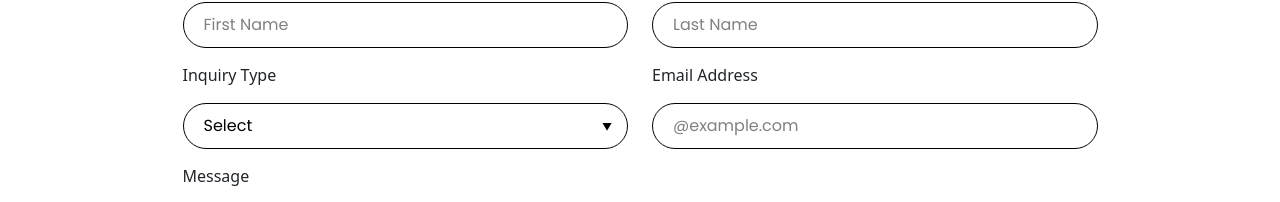
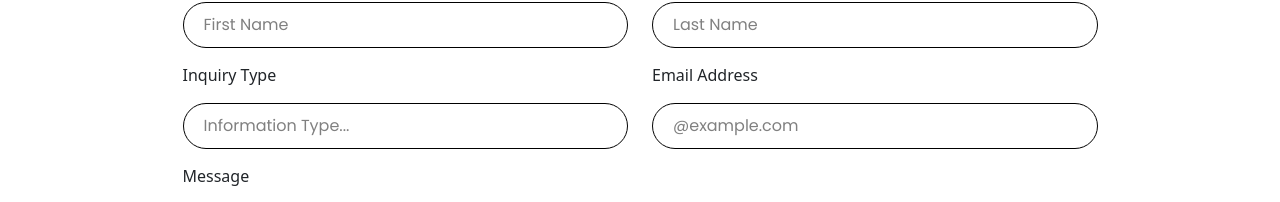
Before and after one commit to SSukhvant/Landing-Page, a React (Create React App) app: page / in a window 1280 px wide. Shown: the part 3434-3636 px from the top of the page. Built offline with nearby package versions, Linux system fonts and the light colour scheme.

Commit message:
initial commit

```diff
--- /dev/null
+++ b/src/components/Contact/AutoComplete.js
@@ -0,0 +1,89 @@
+import { useState } from "react";
+import './Contact.scss';
+
+const AutoComplete = ({ data }) => {
+
+  const [suggestions, setSuggestions] = useState([]);
+  const [suggestionIndex, setSuggestionIndex] = useState(0);
+  const [suggestionsActive, setSuggestionsActive] = useState(false);
+  const [value, setValue] = useState("");
+
+  const handleChange = (e) => {
+    const query = e.target.value.toLowerCase();
+    setValue(query);
+    if (query.length > 1) {
+      const filterSuggestions = data.filter(
+        (suggestion) =>
+          suggestion.toLowerCase().indexOf(query) > -1
+      );
+      setSuggestions(filterSuggestions);
+      setSuggestionsActive(true);
+    } else {
+      setSuggestionsActive(false);
+    }
+  };
+
+  const handleClick = (e) => {
+    setSuggestions([]);
+    setValue(e.target.innerText);
+    setSuggestionsActive(false);
+  };
+
+  const handleKeyDown = (e) => {
+    // UP ARROW
+    if (e.keyCode === 38) {
+      if (suggestionIndex === 0) {
+        return;
+      }
+      setSuggestionIndex(suggestionIndex - 1);
+    }
+    // DOWN ARROW
+    else if (e.keyCode === 40) {
+      if (suggestionIndex - 1 === suggestions.length) {
+        return;
+      }
+      setSuggestionIndex(suggestionIndex + 1);
+    }
+    // ENTER
+    else if (e.keyCode === 13) {
+      setValue(suggestions[suggestionIndex]);
+      setSuggestionIndex(0);
+      setSuggestionsActive(false);
+    }
+  };
+
+  const Suggestions = () => {
+    return (
+      <ul className="suggestions">
+        {suggestions.map((suggestion, index) => {
+          return (
+            <li
+              className={index === suggestionIndex ? "active" : ""}
+              key={index}
+              onClick={handleClick}
+            >
+              {suggestion}
+            </li>
+          );
+        })}
+      </ul>
+    );
+  };
+
+  return (
+    <div className="autocomplete">
+      <input
+        type="text"
+        value={value}
+        onChange={handleChange}
+        onKeyDown={handleKeyDown}
+        className="form-input"
+        placeholder="Information Type..."
+      />
+      {suggestionsActive && <Suggestions />}
+    </div>
+  );
+
+};
+
+export default AutoComplete;
--- a/src/components/Contact/Contact.js
+++ b/src/components/Contact/Contact.js
@@ -1,5 +1,7 @@
 import { useState } from "react";
 import "./Contact.scss";
+import AutoComplete from "./AutoComplete";
+import { autoCompleteData } from "./Data";
 
 function Contact() {
 
@@ -7,7 +9,7 @@
     inquryType: '',
   });
 
-  const [isSelectFocused, setIsSelectFocused] = useState(false);
+  // const [isSelectFocused, setIsSelectFocused] = useState(false);
 
 
   const handleSubmit = async (e) => {
@@ -39,13 +41,13 @@
     setFormData({ ...formData, [name]: value });
   };
 
-  const handleSelectFocus = () => {
-    setIsSelectFocused(true);
-  };
+  // const handleSelectFocus = () => {
+  //   setIsSelectFocused(true);
+  // };
 
-  const handleSelectBlur = () => {
-    setIsSelectFocused(false);
-  };
+  // const handleSelectBlur = () => {
+  //   setIsSelectFocused(false);
+  // };
 
 
   return (
@@ -82,7 +84,7 @@
 
             <div className="col-12 col-md-6 form-group">
               <label htmlFor="inquiryType">Inquiry Type</label>
-              <div className={`select ${isSelectFocused ? 'focused' : ''}`}>
+{  /*            <div className={`select ${isSelectFocused ? 'focused' : ''}`}>
               <select id="inquiryType" className="form-input" name="inquryType" value={formData.inquryType}
               onChange={handleChange} onFocus={handleSelectFocus}
               onBlur={handleSelectBlur} >
@@ -91,7 +93,8 @@
                 <option value="support">Support</option>
                 <option value="sales">Sales</option>
               </select>
-              </div>
+  </div> */}
+            <AutoComplete data={autoCompleteData}/>
             </div>
 
             <div className="col-12 col-md-6 form-group">
--- a/src/components/Contact/Contact.scss
+++ b/src/components/Contact/Contact.scss
@@ -115,3 +115,26 @@
 .submit-button:hover {
   background-color: #ca2b60;
 }
+
+
+.autocomplete{
+  position: relative;
+  .suggestions{
+    position: absolute;
+    width: 100%;
+    background: #fff;
+    box-shadow: rgba(100, 100, 111, 0.2) 0px 7px 29px 0px;
+    list-style: none;
+    margin: 0;
+    padding: 0;
+    z-index: 100;
+    li{
+      padding: 1rem;
+      cursor: pointer;
+      &:hover{
+        color: white;
+        background:#cd3266;
+      }
+    }
+  }
+}
--- /dev/null
+++ b/src/components/Contact/Data.js
@@ -0,0 +1,17 @@
+export const autoCompleteData = [
+    "Product Information",
+    "Order and Shipping",
+    "Returns and Refunds",
+    "Account Management",
+    "Technical Support",
+    "Billing and Payments",
+    "Privacy and Security",
+    "Usage and Tutorials",
+    "Feedback and Suggestions",
+    "Corporate or Business Inquiries",
+    "Shipping to Different Locations",
+    "Warranty and Repairs",
+    "Account Deletion and Data Removal",
+    "Subscription and Membership",
+    "Legal and Terms of Service",
+  ];
```
